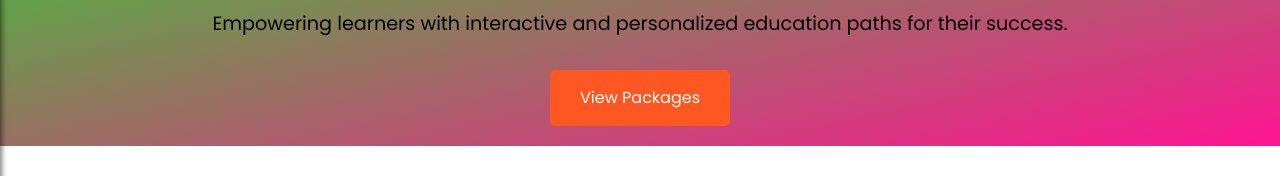
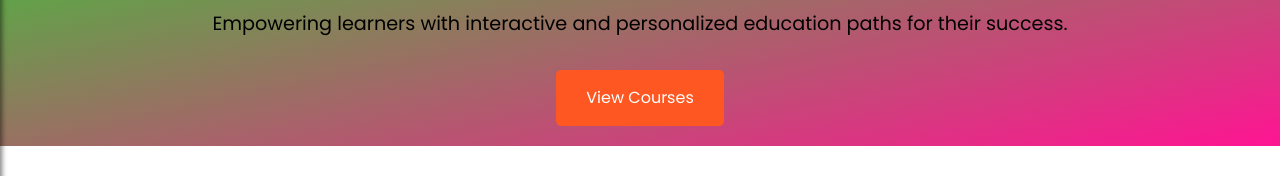
Before and after one commit to AbaraEmmanuel/EduTech_v1, a website: page index.html in a window 1280 px wide. Shown: the part 205-381 px from the top of the page. Drawn offline with Linux system fonts and the light colour scheme.

```diff
--- a/index.html
+++ b/index.html
@@ -59,7 +59,7 @@
         <section class="section hero" id="intro">
             <h1>Welcome to JaroMind</h1>
             <p>Empowering learners with interactive and personalized education paths for their success.</p>
-            <a href="/packages" class="cta-button">View Packages</a>
+            <a href="/courses.html" class="cta-button">View Courses</a>
         </section>
 
         <!-- Features Section -->
```
